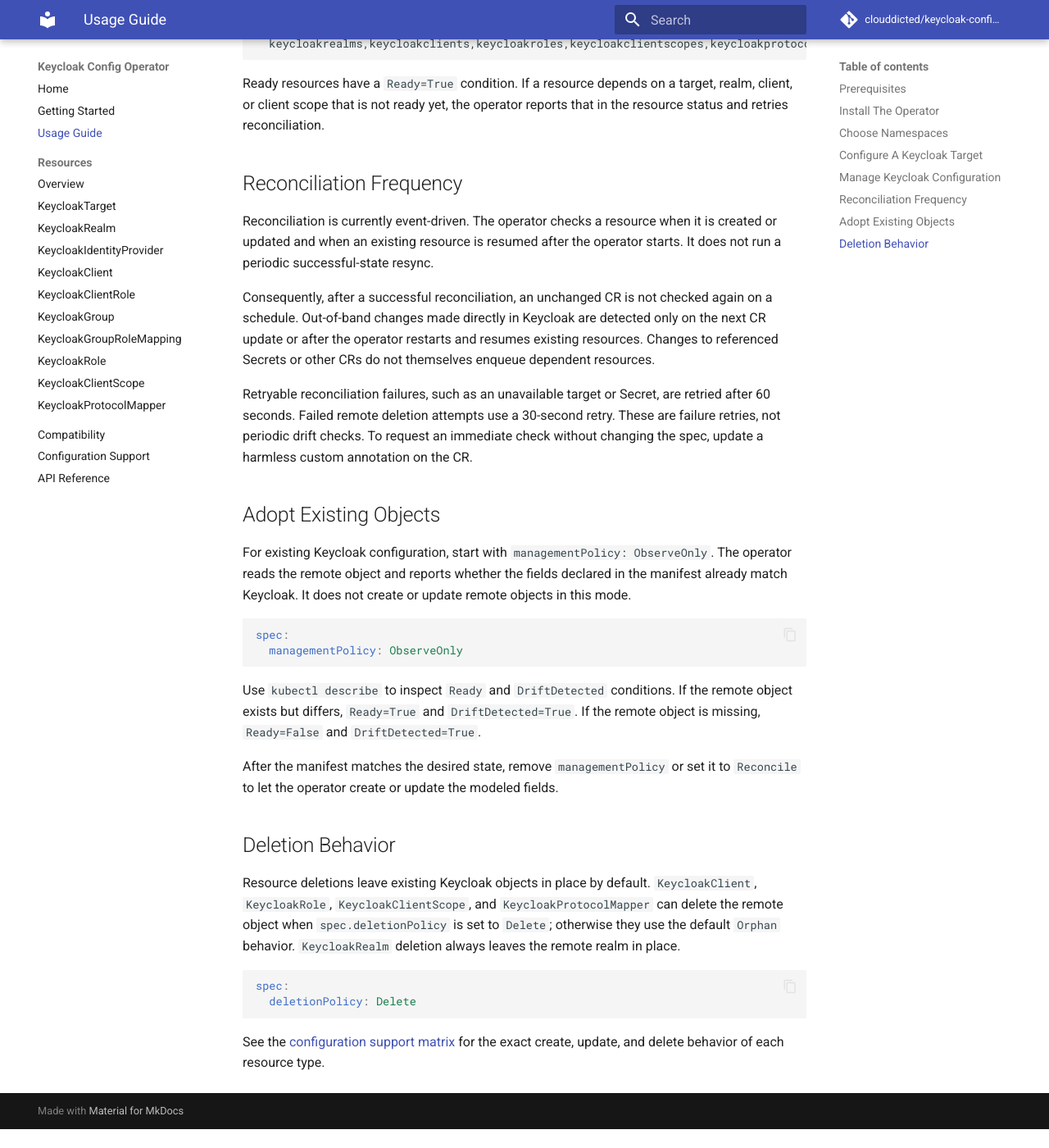
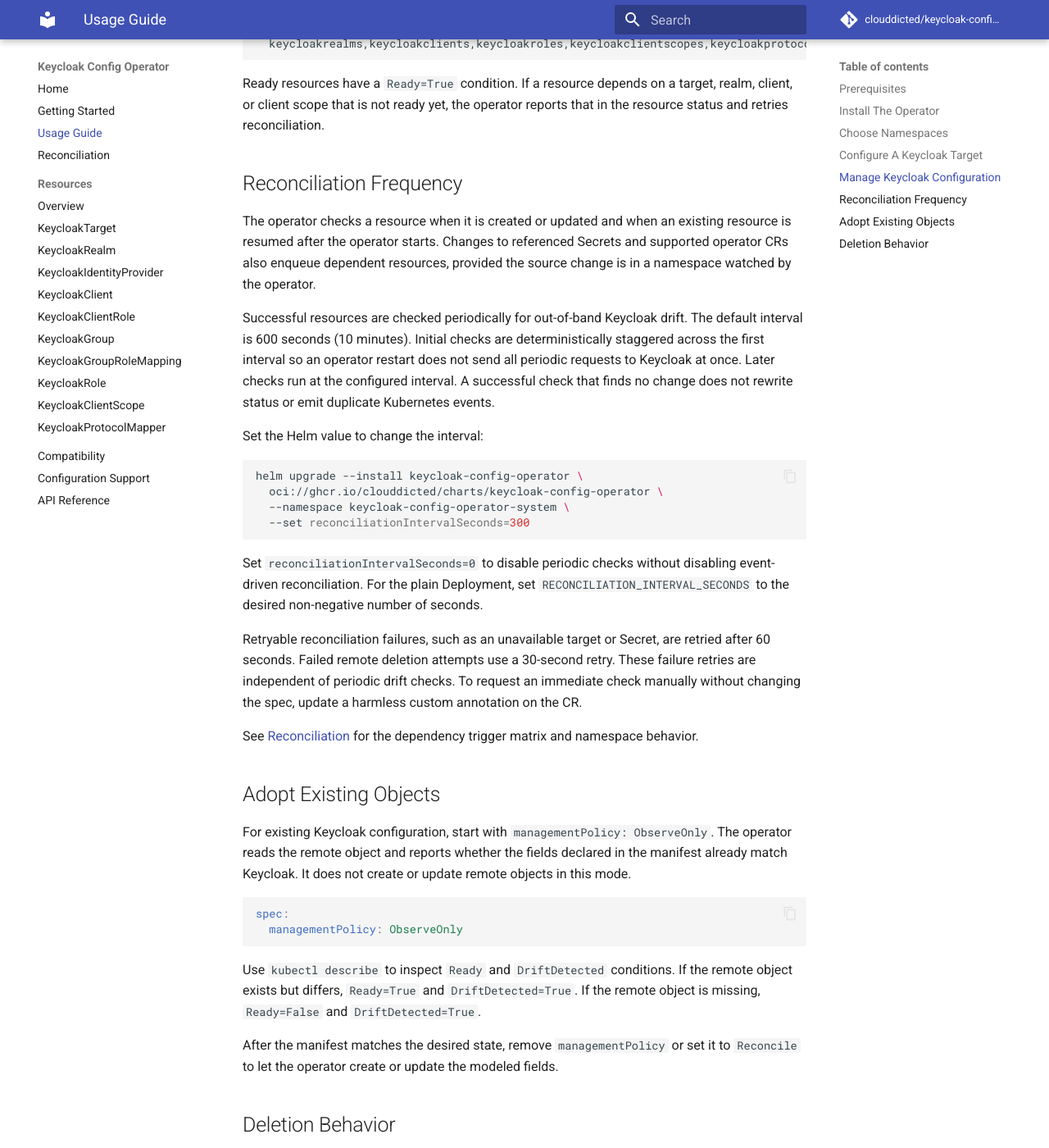
Before and after one commit to clouddicted/keycloak-config-operator, an MkDocs documentation site: the page built from docs/usage.md, in a window 1280 px wide and 1400 px high, scrolled down 3890 px. Shown: the whole window at 82% size. Built offline with MkDocs 1.6.1 and Material for MkDocs 9.7.7, drawn with Linux system fonts in a browser that asks for light colours; comment, search, counter and statistics services are not loaded; the version menu is left out; before the commit the page ends 5267 px from its top, so only the background shows below that.

Commit message:
docs(reconciliation): explain triggers and timing

````diff
--- a/docs/usage.md
+++ b/docs/usage.md
@@ -197,20 +197,39 @@ the resource status and retries reconciliation.
 
 ## Reconciliation Frequency
 
-Reconciliation is currently event-driven. The operator checks a resource when
-it is created or updated and when an existing resource is resumed after the
-operator starts. It does not run a periodic successful-state resync.
+The operator checks a resource when it is created or updated and when an
+existing resource is resumed after the operator starts. Changes to referenced
+Secrets and supported operator CRs also enqueue dependent resources, provided
+the source change is in a namespace watched by the operator.
 
-Consequently, after a successful reconciliation, an unchanged CR is not checked
-again on a schedule. Out-of-band changes made directly in Keycloak are detected
-only on the next CR update or after the operator restarts and resumes existing
-resources. Changes to referenced Secrets or other CRs do not themselves enqueue
-dependent resources.
+Successful resources are checked periodically for out-of-band Keycloak drift.
+The default interval is 600 seconds (10 minutes). Initial checks are
+deterministically staggered across the first interval so an operator restart
+does not send all periodic requests to Keycloak at once. Later checks run at the
+configured interval. A successful check that finds no change does not rewrite
+status or emit duplicate Kubernetes events.
+
+Set the Helm value to change the interval:
+
+```bash
+helm upgrade --install keycloak-config-operator \
+  oci://ghcr.io/clouddicted/charts/keycloak-config-operator \
+  --namespace keycloak-config-operator-system \
+  --set reconciliationIntervalSeconds=300
+```
+
+Set `reconciliationIntervalSeconds=0` to disable periodic checks without
+disabling event-driven reconciliation. For the plain Deployment, set
+`RECONCILIATION_INTERVAL_SECONDS` to the desired non-negative number of seconds.
 
 Retryable reconciliation failures, such as an unavailable target or Secret, are
 retried after 60 seconds. Failed remote deletion attempts use a 30-second retry.
-These are failure retries, not periodic drift checks. To request an immediate
-check without changing the spec, update a harmless custom annotation on the CR.
+These failure retries are independent of periodic drift checks. To request an
+immediate check manually without changing the spec, update a harmless custom
+annotation on the CR.
+
+See [Reconciliation](reconciliation.md) for the dependency trigger matrix and
+namespace behavior.
 
 ## Adopt Existing Objects
 
--- a/mkdocs.yml
+++ b/mkdocs.yml
@@ -18,6 +18,7 @@ nav:
   - Home: index.md
   - Getting Started: getting-started.md
   - Usage Guide: usage.md
+  - Reconciliation: reconciliation.md
   - Resources:
       - Overview: resources/index.md
       - KeycloakTarget: resources/keycloak-target.md
````
Also changed, not shown: README.md (+20 -1 lines), docs/index.md (+4 -2 lines), docs/reconciliation.md (added, +84 -0 lines), docs/resources/index.md (+6 -6 lines), 1 other file.
